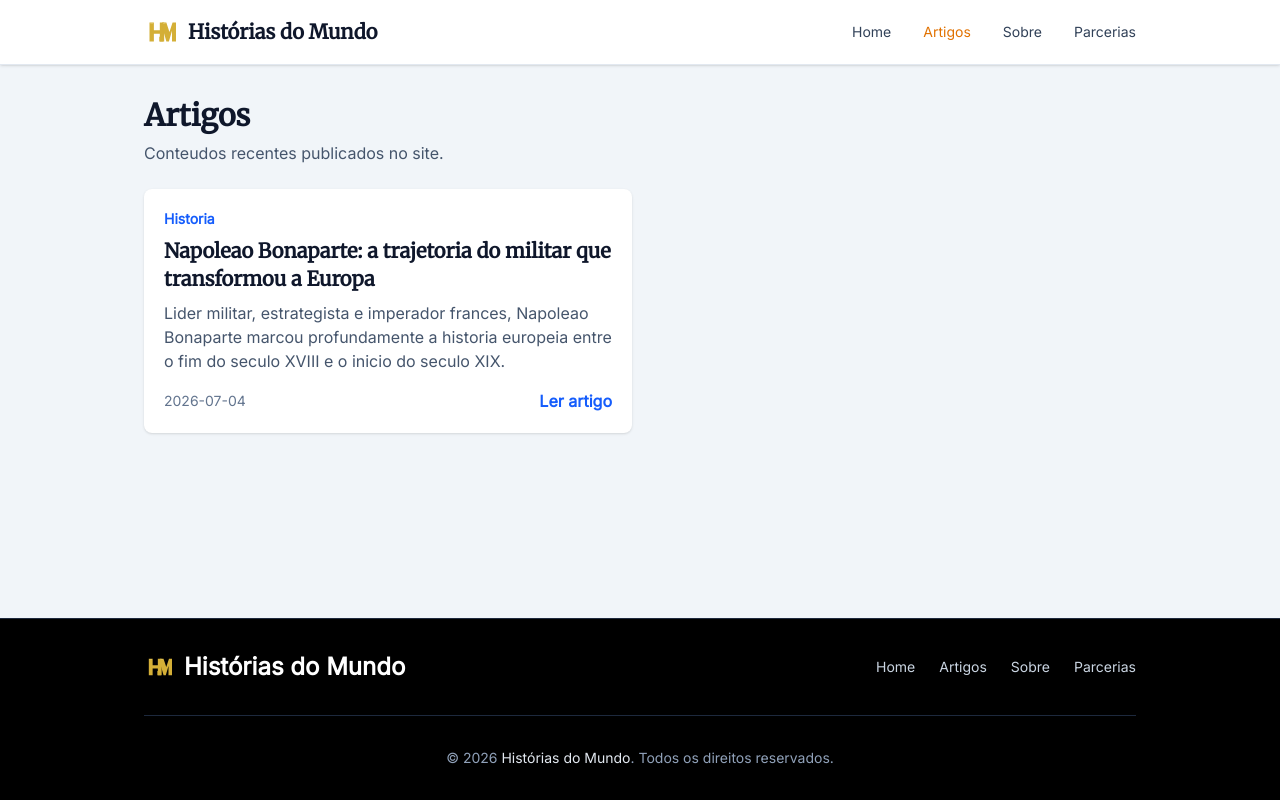
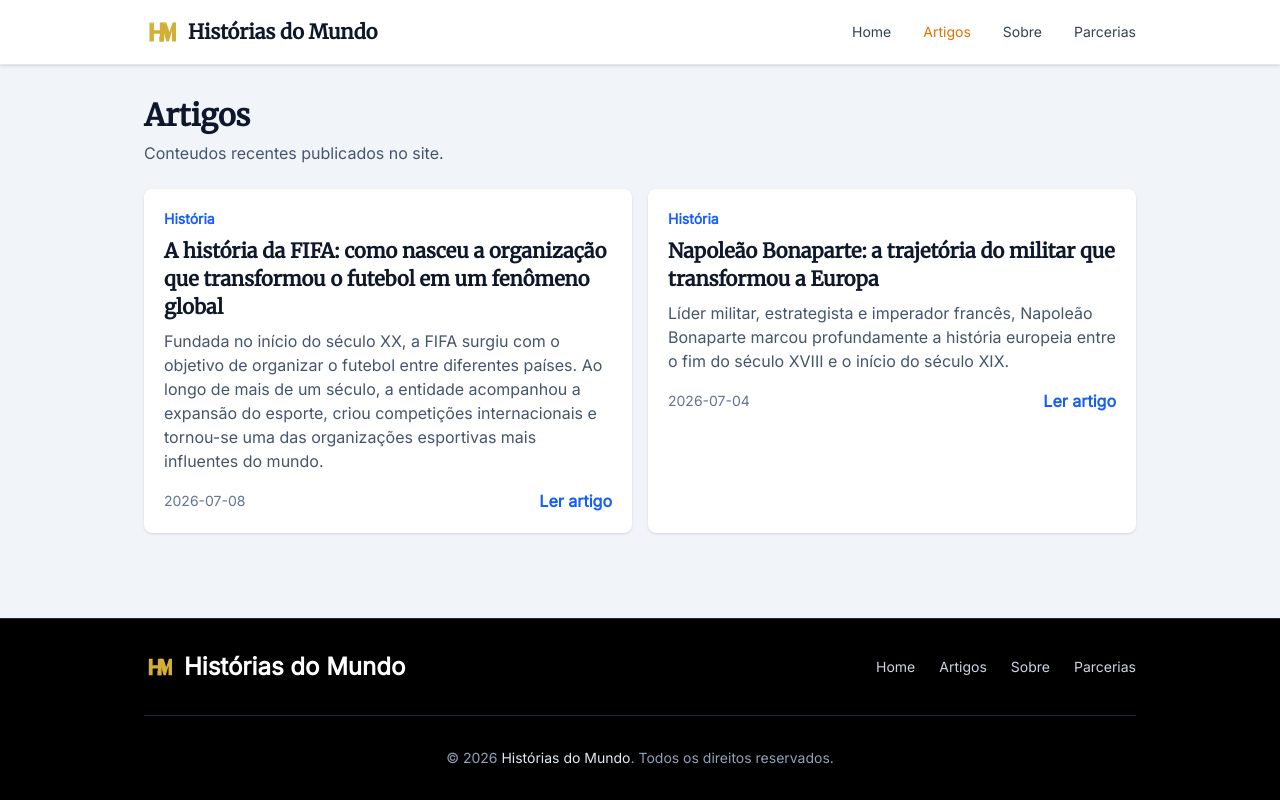
Before and after one commit to jordanlp19/Hist-rias-do-mundo, a React (Vite) app in the folder frontend/: page /artigos in a window 1280 px wide. Built offline with nearby package versions, Linux system fonts and the light colour scheme; what tailwind-animations would draw is missing.

Commit message:
Novo artigo

```diff
--- a/frontend/src/data/articles.js
+++ b/frontend/src/data/articles.js
@@ -1,63 +1,115 @@
+import fifaImage from "../assets/articles/Flag_of_FIFA.svg.webp";
+
 const articles = [
   {
     id: 1,
     title:
-      "Napoleao Bonaparte: a trajetoria do militar que transformou a Europa",
+      "Napoleão Bonaparte: a trajetória do militar que transformou a Europa",
     slug: "napoleao-bonaparte-trajetoria",
     description:
-      "Lider militar, estrategista e imperador frances, Napoleao Bonaparte marcou profundamente a historia europeia entre o fim do seculo XVIII e o inicio do seculo XIX.",
-    category: "Historia",
+      "Líder militar, estrategista e imperador francês, Napoleão Bonaparte marcou profundamente a história europeia entre o fim do século XVIII e o início do século XIX.",
+    category: "História",
     image: "https://images.unsplash.com/photo-1455390582262-044cdead277a",
     date: "2026-07-04",
     author: "Jordan Lopes",
-    content: `Da ilha da Corsega ao Exercito Frances
+    content: `Da ilha da Córsega ao Exército Francês
 
-Napoleao Bonaparte nasceu em 15 de agosto de 1769, na ilha da Corsega, poucos meses apos o territorio passar do dominio de Genova para a Franca. Filho de uma familia da pequena nobreza local, recebeu educacao militar desde cedo e ingressou na Academia Militar de Brienne antes de concluir sua formacao na Escola Militar de Paris.
+Napoleão Bonaparte nasceu em 15 de agosto de 1769, na ilha da Córsega, poucos meses após o território passar do domínio de Gênova para a França. Filho de uma família da pequena nobreza local, recebeu educação militar desde cedo e ingressou na Academia Militar de Brienne antes de concluir sua formação na Escola Militar de Paris.
 
-Durante os primeiros anos de carreira, destacou-se pela habilidade em artilharia e pelo conhecimento tatico. O periodo coincidiu com profundas transformacoes politicas na Franca, impulsionadas pela Revolucao Francesa iniciada em 1789.
+Durante os primeiros anos de carreira, destacou-se pela habilidade em artilharia e pelo conhecimento tático. O período coincidiu com profundas transformações políticas na França, impulsionadas pela Revolução Francesa iniciada em 1789.
 
-A rapida ascensao ao poder
+A rápida ascensão ao poder
 
-Em meio as guerras revolucionarias, Napoleao ganhou notoriedade ao comandar tropas francesas em diversas campanhas militares. Sua atuacao na Campanha da Italia (1796-1797) consolidou sua reputacao como um dos principais estrategistas de sua geracao.
+Em meio às guerras revolucionárias, Napoleão ganhou notoriedade ao comandar tropas francesas em diversas campanhas militares. Sua atuação na Campanha da Itália (1796-1797) consolidou sua reputação como um dos principais estrategistas de sua geração.
 
-Em 1799, aproveitando a instabilidade politica francesa, participou do golpe conhecido como 18 de Brumario, que encerrou o governo do Diretorio e estabeleceu o Consulado. Poucos anos depois, em 1804, foi coroado imperador dos franceses.
+Em 1799, aproveitando a instabilidade política francesa, participou do golpe conhecido como 18 de Brumário, que encerrou o governo do Diretório e estabeleceu o Consulado. Poucos anos depois, em 1804, foi coroado imperador dos franceses.
 
-O auge do Imperio Frances
+O auge do Império Francês
 
-Entre 1804 e 1812, Napoleao liderou uma serie de campanhas militares que ampliaram significativamente a influencia francesa sobre grande parte da Europa continental.
+Entre 1804 e 1812, Napoleão liderou uma série de campanhas militares que ampliaram significativamente a influência francesa sobre grande parte da Europa continental.
 
-Vitorias em batalhas como Austerlitz, Jena e Wagram consolidaram seu dominio militar. Alem das conquistas territoriais, promoveu reformas administrativas e juridicas, sendo o Codigo Napoleonico uma das mais duradouras. Esse conjunto de leis influenciou diversos sistemas juridicos ao redor do mundo e permanece como uma de suas principais herancas historicas.
+Vitórias em batalhas como Austerlitz, Jena e Wagram consolidaram seu domínio militar. Além das conquistas territoriais, promoveu reformas administrativas e jurídicas, sendo o Código Napoleônico uma das mais duradouras. Esse conjunto de leis influenciou diversos sistemas jurídicos ao redor do mundo e permanece como uma de suas principais heranças históricas.
 
-A campanha da Russia e o inicio da queda
+A campanha da Rússia e o início da queda
 
-Em 1812, Napoleao iniciou a invasao da Russia com um dos maiores exercitos ja reunidos ate entao. Apesar do avanco inicial, a estrategia russa de recuar, destruir suprimentos e evitar confrontos decisivos, aliada ao rigoroso inverno, provocou perdas devastadoras ao exercito frances.
+Em 1812, Napoleão iniciou a invasão da Rússia com um dos maiores exércitos já reunidos até então. Apesar do avanço inicial, a estratégia russa de recuar, destruir suprimentos e evitar confrontos decisivos, aliada ao rigoroso inverno, provocou perdas devastadoras ao exército francês.
 
-A campanha enfraqueceu significativamente o Imperio e incentivou outras potencias europeias a formar novas aliancas contra a Franca.
+A campanha enfraqueceu significativamente o Império e incentivou outras potências europeias a formar novas alianças contra a França.
 
-O exilio, o retorno e Waterloo
+O exílio, o retorno e Waterloo
 
-Apos sucessivas derrotas militares, Napoleao abdicou do trono em 1814 e foi enviado para a ilha de Elba.
+Após sucessivas derrotas militares, Napoleão abdicou do trono em 1814 e foi enviado para a ilha de Elba.
 
-Menos de um ano depois, conseguiu escapar e retornou a Franca, reassumindo o poder durante o periodo conhecido como os Cem Dias.
+Menos de um ano depois, conseguiu escapar e retornou à França, reassumindo o poder durante o período conhecido como os Cem Dias.
 
-Seu retorno, porem, foi breve. Em 18 de junho de 1815, foi derrotado na Batalha de Waterloo por uma coalizao liderada pelo duque de Wellington e pelo marechal prussiano Gebhard von Blucher.
+Seu retorno, porém, foi breve. Em 18 de junho de 1815, foi derrotado na Batalha de Waterloo por uma coalizão liderada pelo duque de Wellington e pelo marechal prussiano Gebhard von Blücher.
 
-Apos a derrota definitiva, foi exilado para a remota ilha de Santa Helena, no Atlantico Sul, onde permaneceu ate sua morte, em 5 de maio de 1821.
+Após a derrota definitiva, foi exilado para a remota ilha de Santa Helena, no Atlântico Sul, onde permaneceu até sua morte, em 5 de maio de 1821.
 
-O legado de Napoleao
+O legado de Napoleão
 
-Mais de dois seculos apos sua morte, Napoleao Bonaparte continua sendo uma das figuras mais estudadas da historia.
+Mais de dois séculos após sua morte, Napoleão Bonaparte continua sendo uma das figuras mais estudadas da história.
 
-Para alguns historiadores, destacou-se como um reformador que modernizou instituicoes e fortaleceu principios administrativos e juridicos. Para outros, suas campanhas militares contribuiram para conflitos que provocaram enormes perdas humanas em toda a Europa.
+Para alguns historiadores, destacou-se como um reformador que modernizou instituições e fortaleceu princípios administrativos e jurídicos. Para outros, suas campanhas militares contribuíram para conflitos que provocaram enormes perdas humanas em toda a Europa.
 
-Independentemente da interpretacao, existe amplo consenso de que suas acoes alteraram profundamente o equilibrio politico europeu e influenciaram a formacao do mundo contemporaneo.
+Independentemente da interpretação, existe amplo consenso de que suas ações alteraram profundamente o equilíbrio político europeu e influenciaram a formação do mundo contemporâneo.
 
 Fontes:
 Encyclopaedia Britannica - Napoleon I.
-Musee de l'Armee (Franca) - Acervo historico sobre Napoleao Bonaparte.
-Biblioteca Nacional da Franca (Bibliotheque nationale de France).
+Musée de l'Armée (França) - Acervo histórico sobre Napoleão Bonaparte.
+Biblioteca Nacional da França (Bibliothèque nationale de France).
 Andrew Roberts. Napoleon: A Life. Penguin Books, 2014.
 David G. Chandler. The Campaigns of Napoleon. Scribner, 1966.`,
+  },
+
+  {
+    id: 2,
+    title:
+      "A história da FIFA: como nasceu a organização que transformou o futebol em um fenômeno global",
+    slug: "A historia da Fifa",
+    description:
+      "Fundada no início do século XX, a FIFA surgiu com o objetivo de organizar o futebol entre diferentes países. Ao longo de mais de um século, a entidade acompanhou a expansão do esporte, criou competições internacionais e tornou-se uma das organizações esportivas mais influentes do mundo.",
+    category: "História",
+    image: fifaImage,
+    date: "2026-07-08",
+    author: "Jordan Lopes",
+    content: `O nascimento da FIFA
+
+A Federação Internacional de Futebol (FIFA) foi fundada em 21 de maio de 1904, na cidade de Paris, na França. A iniciativa reuniu representantes de sete países: França, Bélgica, Dinamarca, Holanda, Espanha (representada pelo Madrid Football Club), Suécia e Suíça.
+
+Na época, o futebol crescia rapidamente na Europa, mas ainda não existia uma entidade internacional responsável por padronizar regras, organizar competições e promover a cooperação entre as federações nacionais.
+
+O primeiro presidente da organização foi o jornalista francês Robert Guérin.
+
+A expansão do futebol internacional
+
+Nas décadas seguintes, novos países passaram a integrar a FIFA, ampliando sua presença para além da Europa. Em 1930, a entidade organizou a primeira Copa do Mundo masculina, realizada no Uruguai, reunindo treze seleções nacionais.
+
+O torneio marcou um ponto de virada para o futebol internacional e se consolidou como a principal competição da modalidade.
+
+Após a Segunda Guerra Mundial, o número de países filiados continuou crescendo, impulsionado pela independência de diversas nações na África e na Ásia e pela popularização do esporte em diferentes regiões do planeta.
+
+Muito além da Copa do Mundo
+
+Atualmente, a FIFA é responsável por organizar diversas competições internacionais, incluindo a Copa do Mundo Masculina, a Copa do Mundo Feminina, torneios de base, competições de futsal e futebol de praia.
+
+Além disso, a entidade atua no desenvolvimento do futebol por meio de programas de incentivo, apoio às federações nacionais e atualização das regulamentações da modalidade em parceria com outras organizações esportivas.
+
+Hoje, a FIFA reúne mais de 200 associações nacionais filiadas, tornando-se uma das maiores entidades esportivas do mundo em número de membros.
+
+Desafios e legado
+
+Ao longo de sua história, a FIFA também enfrentou períodos de controvérsias, especialmente relacionados à governança e à administração da entidade. Reformas internas e mudanças em seus processos administrativos foram implementadas ao longo dos últimos anos em resposta a esses desafios.
+
+Apesar das críticas e transformações, a organização permanece como a principal autoridade do futebol internacional e desempenha um papel central na realização das maiores competições do esporte.
+
+Mais de 120 anos após sua fundação, a FIFA continua sendo um dos principais símbolos da expansão global do futebol e da capacidade do esporte de conectar pessoas de diferentes culturas e países.
+
+Fontes:
+Fédération Internationale de Football Association - Arquivos históricos e seção "History".
+International Football Association Board - Documentação sobre as Leis do Jogo.
+The Ball Is Round, de David Goldblatt.
+FIFA 1904-2004: The First 100 Years.`,
   },
 ];
 
```
Also changed, not shown: frontend/src/assets/articles/Flag_of_FIFA.svg.webp (added).
